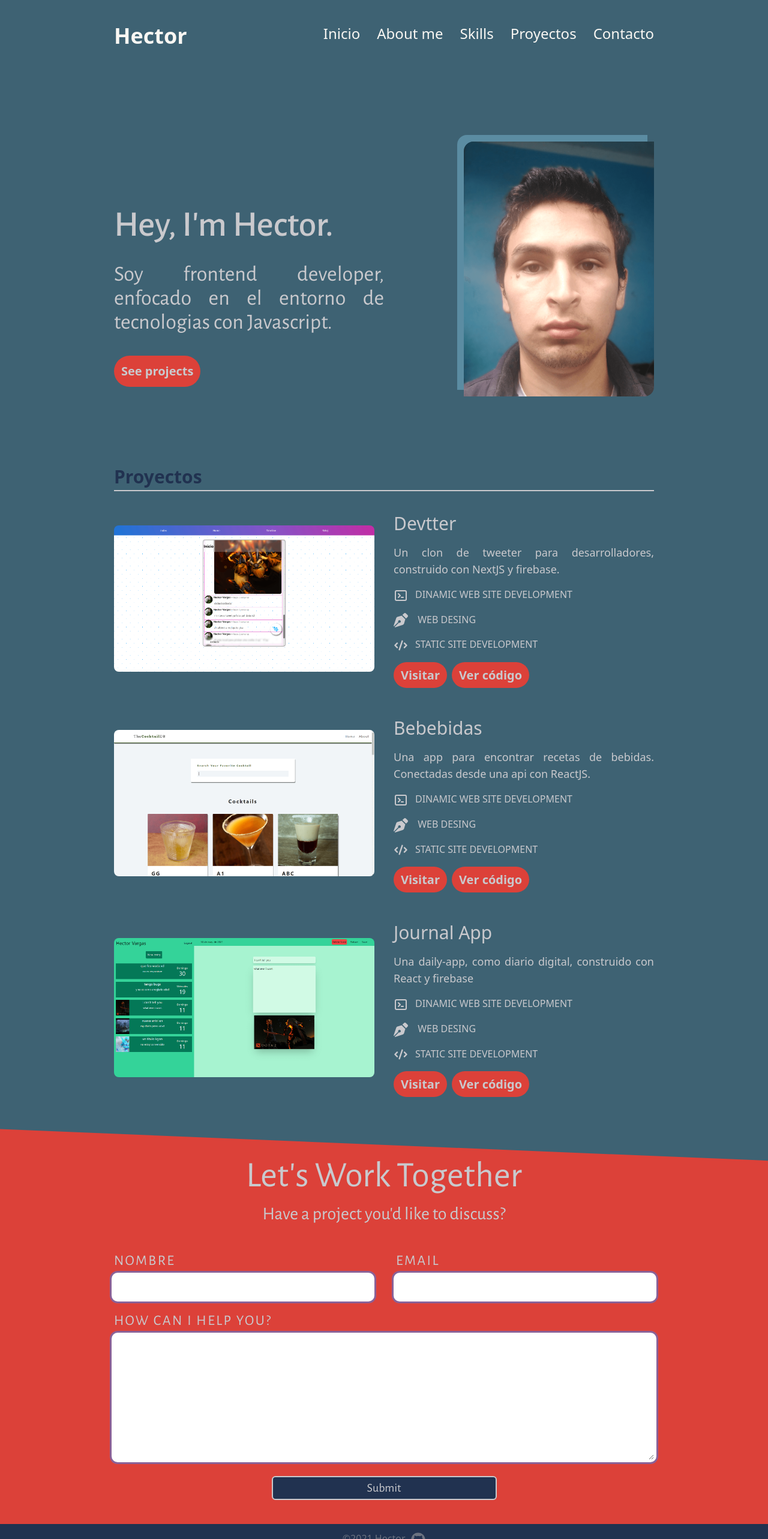
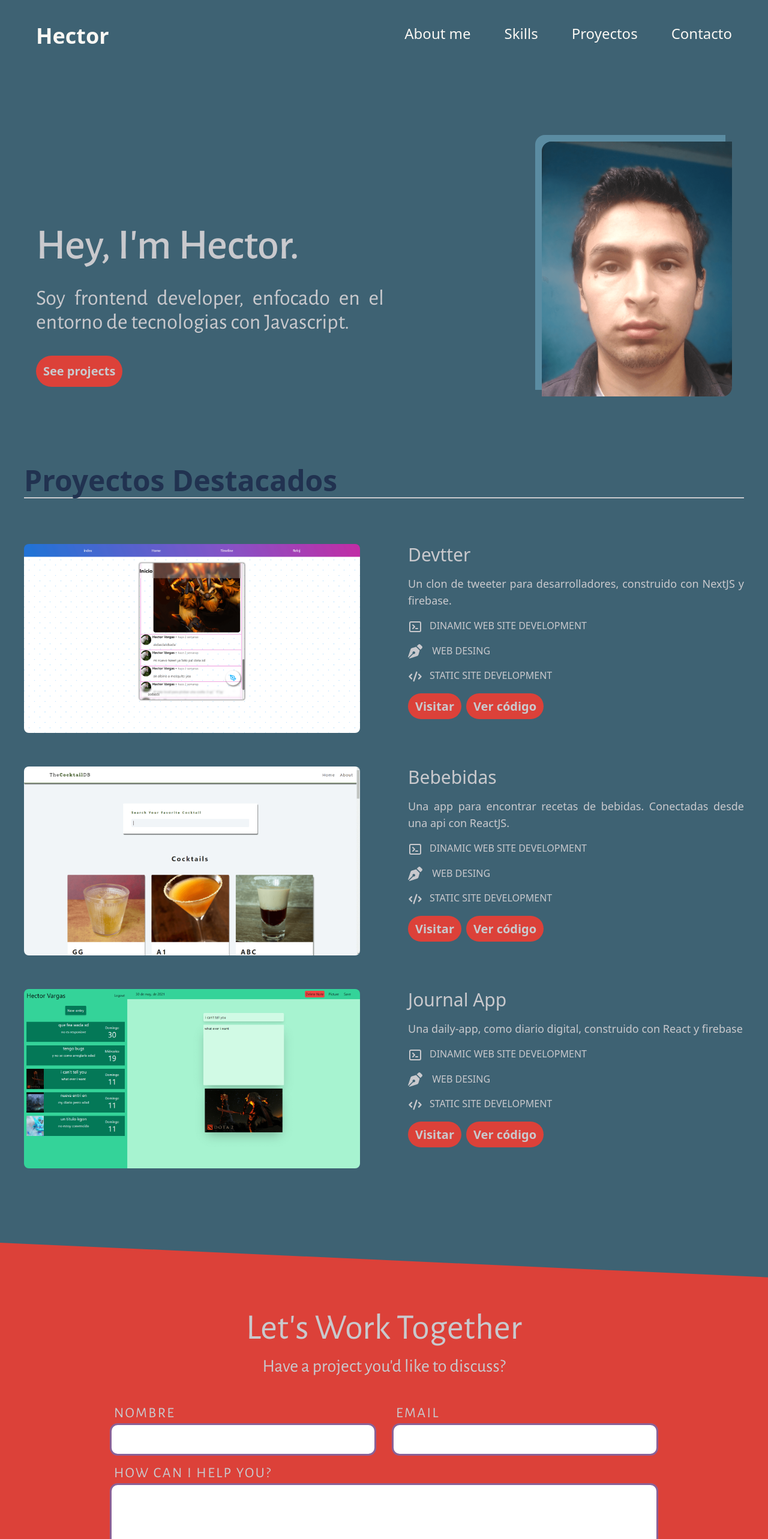
Before and after one commit to hecthorl/portfolio-prev, a Next.js app: page / in a window 1280 px wide. Shown: the top 2566 px of the page at 60% size. Built offline with nearby package versions, Linux system fonts and the light colour scheme.

Commit message:
mejoras generales al diseio

```diff
--- a/components/Contact.jsx
+++ b/components/Contact.jsx
@@ -5,7 +5,7 @@ const Contact = () => {
       <>
          <section
             id="contact"
-            className="contact-section sm:text-center"
+            className="contact-section"
             style={{ clipPath: 'polygon(100% 100%, 0% 100%, 0% 0%, 100% 8%)' }}
          >
             <h4 className="my-4 text-6xl">Let's Work Together</h4>
@@ -15,38 +15,30 @@ const Contact = () => {
             <form
                onSubmit={e => e.preventDefault()}
                action=""
-               className="form-contact sm:grid-cols-2 sm:place-items-center"
+               className="form-contact"
             >
                <div className="w-full">
-                  <label className="text-2xl block tracking-widest mb-2">
-                     NOMBRE
-                  </label>
+                  <label className="label-input">NOMBRE</label>
                   <input type="text" className="input" />
                </div>
                <div className="w-full">
-                  <label className="text-2xl block tracking-widest mb-2 text-tercero">
-                     EMAIL
-                  </label>
+                  <label className="label-input">EMAIL</label>
                   <input type="text" className="input" />
                </div>
                <div className="sm:col-span-2 w-full">
-                  <label className="text-2xl block tracking-widest mb-2 text-tercero">
-                     HOW CAN I HELP YOU?
-                  </label>
+                  <label className="label-input">HOW CAN I HELP YOU?</label>
                   <textarea className="input h-52"></textarea>
                </div>
-               <button className="btn-form sm:col-span-2 sm:max-w-[375px]">
-                  Submit
-               </button>
+               <button className="btn-form">Submit</button>
             </form>
          </section>
-         <footer className="text-center bg-primero text-gray-500 py-3">
-            <time className="inline">©{new Date().getFullYear()} Hector.</time>
-            <p className="inline">
+         <footer className="footer-section">
+            <time>©{new Date().getFullYear()} Hector.</time>
+            <span>
                <a href="https://github.com/hecthorl" target="_blank">
                   <FaGithub className="inline text-2xl ml-2" />
                </a>
-            </p>
+            </span>
          </footer>
       </>
    );
--- a/components/Hero.jsx
+++ b/components/Hero.jsx
@@ -2,7 +2,7 @@ const Hero = () => {
    return (
       <section className="hero-section">
          <div>
-            <h1 className="md:text-6xl text-4xl my-8 font-semibold font-alegreya">
+            <h1 className="md:text-7xl text-4xl my-8 font-semibold font-alegreya">
                Hey, I'm Hector.
             </h1>
             <p className="md:text-4xl text-2xl font-alegreya">
--- a/components/Li.jsx
+++ b/components/Li.jsx
@@ -1,9 +1,7 @@
-const Li = ({ content, href }) => {
-   return (
-      <li>
-         <a href={href}>{content}</a>
-      </li>
-   );
-};
+const Li = ({ content, href }) => (
+   <li>
+      <a href={href}>{content}</a>
+   </li>
+);
 
 export default Li;
--- a/components/Navbar/Menu.jsx
+++ b/components/Navbar/Menu.jsx
@@ -3,7 +3,6 @@ import Li from '../Li';
 const Menu = ({ className }) => {
    return (
       <ul className={className}>
-         <Li content="Inicio" />
          <Li content="About me" />
          <Li content="Skills" />
          <Li content="Proyectos" href="#proyects" />
--- a/components/Navbar/index.jsx
+++ b/components/Navbar/index.jsx
@@ -1,6 +1,5 @@
 import { useEffect, useState } from 'react';
 import { Transition } from '@headlessui/react';
-import Link from 'next/link';
 import Buttontoggle from '../Buttontoggle';
 import Menu from 'components/Navbar/Menu';
 
@@ -25,7 +24,7 @@ const Navbar = () => {
                   Hector
                </a>
             </div>
-            <Menu className="hidden md:flex md:gap-7 md:text-2xl" />
+            <Menu className="hidden md:flex md:gap-14 md:text-2xl" />
 
             <div className="md:hidden">
                <Buttontoggle
--- a/components/Projects/Projects.jsx
+++ b/components/Projects/Projects.jsx
@@ -3,9 +3,9 @@ import ProjectCard from './ProjectCard';
 const Projects = () => {
    return (
       <section className="px-5 pb-6">
-         <div className="md:mx-auto md:max-w-[900px] text-2xl md:text-3xl">
+         <div className="title-sp">
             <h2 id="proyects" className="text-primero pb-1 font-semibold">
-               Proyectos
+               Proyectos Destacados
             </h2>
             <hr className="border border-tercero" />
          </div>
--- a/styles/globals.css
+++ b/styles/globals.css
@@ -28,44 +28,53 @@
 
 @layer components {
    .header {
-      @apply header-mobile border-b-2 border-tercero md:border-none md:max-w-[900px] mx-auto md:py-10;
+      @apply flex justify-between py-1 border-b-2 border-tercero md:border-none md:max-w-[1200px] mx-auto md:py-10 md:px-5;
    }
    .ul-header {
       @apply w-screen flex flex-col items-center text-2xl z-10 text-segundo bg-cuarto gap-10 justify-center h-menu;
    }
 
-   .header-mobile {
-      @apply relative flex justify-between py-1 z-30;
+   .toogle-btn {
+      @apply text-5xl text-tercero focus:outline-none w-[41px];
    }
 
    .cta-btn {
-      @apply focus:outline-none md:animate-bounce my-9 bg-quinto p-3 rounded-full text-tercero font-semibold text-xl;
+      @apply focus:outline-none md:animate-pulse my-9 bg-quinto p-3 rounded-full text-tercero font-semibold text-xl;
    }
+   .hero-section {
+      @apply md:my-24 px-3 text-justify text-tercero md:max-w-[1200px] md:w-full md:px-5 md:grid md:grid-cols-2 md:place-items-end md:mx-auto;
+   }
+   .img-hero {
+      @apply rounded-tl-2xl rounded-br-2xl h-[425px] my-5 mx-auto  shadow-img;
+   }
+
+   .btn-card {
+      @apply rounded-full bg-quinto px-3 py-2 font-semibold text-xl text-tercero;
+   }
+   .title-sp {
+      @apply md:mx-auto md:max-w-[1200px] text-2xl md:text-5xl my-10;
+   }
+   .project-card {
+      @apply pt-9 md:grid md:grid-cols-2 md:gap-20 sm:pb-5 max-w-[1200px] sm:mx-auto;
+   }
+
+   .contact-section {
+      @apply sm:text-center px-6 pb-10 pt-24 mt-20 bg-quinto font-alegreya text-tercero w-full;
+   }
+   .form-contact {
+      @apply grid grid-cols-1 mt-11 gap-x-10 gap-y-5 max-w-[900px] text-left mx-auto sm:grid-cols-2 sm:place-items-center;
+   }
+   .label-input {
+      @apply text-2xl block tracking-widest mb-2;
+   }
+
    .input {
       @apply text-2xl ring focus:ring-segundo ring-offset-4 focus:ring-offset-tercero text-gray-900 w-full  rounded-md py-1 px-2;
    }
    .btn-form {
-      @apply px-2 bg-primero border-2 w-full border-tercero rounded-md py-1 text-tercero text-xl focus:outline-none;
+      @apply px-2 bg-primero border-2 w-full border-tercero rounded-md py-1 text-tercero text-xl focus:outline-none sm:col-span-2 sm:max-w-[375px];
    }
-   .form-contact {
-      @apply grid grid-cols-1 mt-11 gap-x-10 gap-y-5 max-w-[900px] text-left mx-auto;
-   }
-   .contact-section {
-      @apply px-6 pb-10 pt-8 mt-4 bg-quinto font-alegreya text-tercero w-full;
-   }
-   .btn-card {
-      @apply rounded-full bg-quinto px-3 py-2 font-semibold text-xl text-tercero;
-   }
-   .project-card {
-      @apply pt-9 md:grid md:grid-cols-2 md:place-items-center md:gap-8 sm:pb-5 max-w-[900px] sm:mx-auto;
-   }
-   .hero-section {
-      @apply md:my-24 px-3 text-justify text-tercero md:max-w-[900px] md:w-full md:px-0 md:grid md:grid-cols-2 md:place-items-end md:mx-auto;
-   }
-   .img-hero {
-      @apply rounded-tl-2xl rounded-br-2xl h-img my-5 mx-auto md:mx-0 shadow-img;
-   }
-   .toogle-btn {
-      @apply text-5xl text-tercero focus:outline-none w-[41px];
+   .footer-section {
+      @apply text-center bg-primero text-gray-500 py-3;
    }
 }
--- a/tailwind.config.js
+++ b/tailwind.config.js
@@ -15,17 +15,8 @@ module.exports = {
          boxShadow: {
             img: '-11px -11px #5b8ca2',
          },
-         animation: {
-            loading: 'charge 0.5s linear infinite',
-         },
-         keyframes: {
-            charge: {
-               to: { transform: 'rotate(360deg)' },
-            },
-         },
          height: {
             menu: 'calc(100vh - 62px)',
-            img: '425px',
          },
          fontFamily: {
             alegreya: '"Alegreya Sans"',
```
